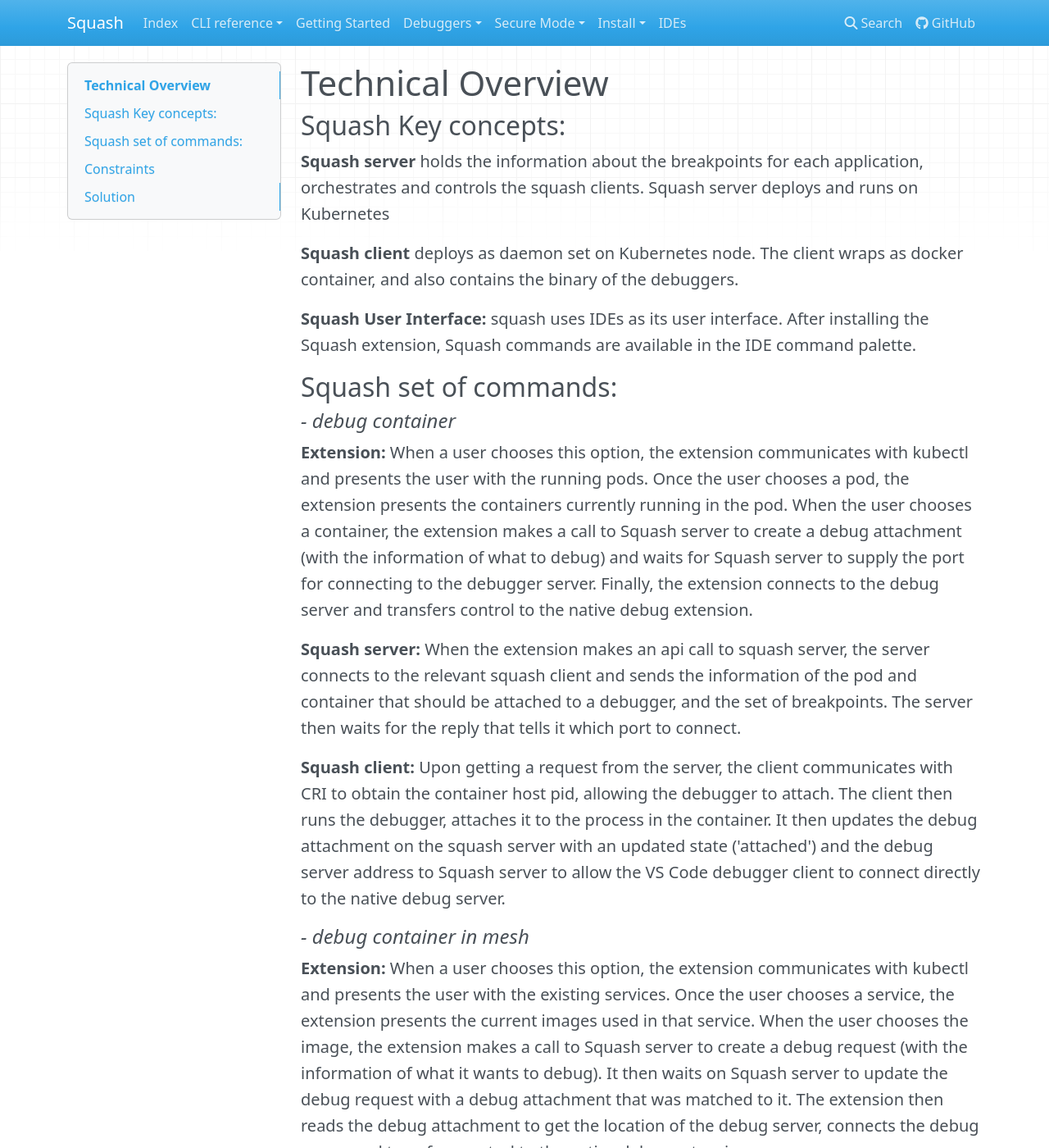
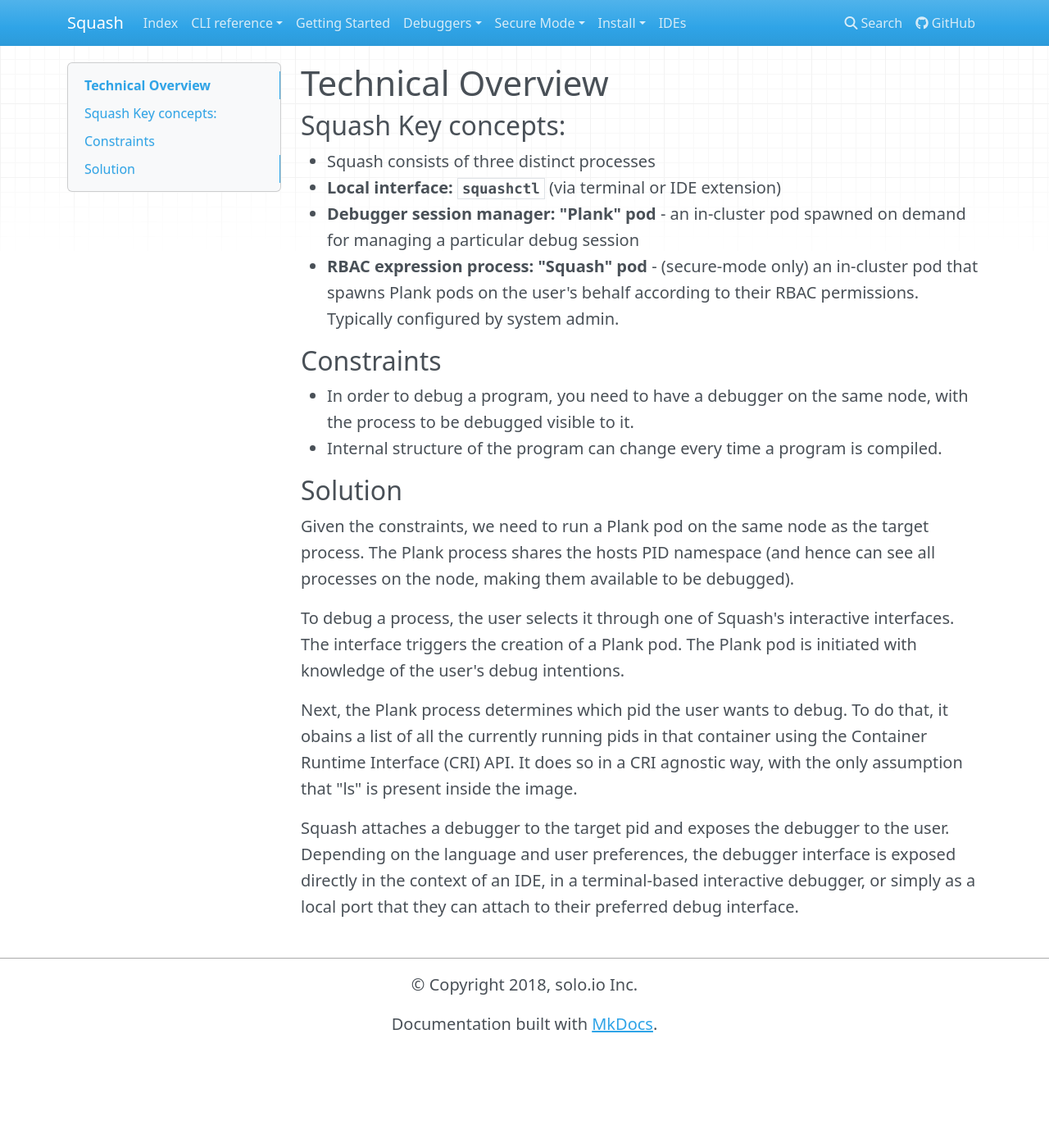
Before and after one commit to solo-io/squash, an MkDocs documentation site: the page built from docs/techincal-overview.md, in a window 1280 px wide and 1400 px high. Shown: the whole window at 82% size. Built offline with MkDocs 1.6.1, drawn with Linux system fonts in a browser that asks for light colours; nearby versions of some CDN libraries; some of the changed text lies outside the part shown.

```diff
--- a/docs/techincal-overview.md
+++ b/docs/techincal-overview.md
@@ -1,39 +1,11 @@
 # Technical Overview
 
 ## Squash Key concepts:
+- Squash consists of three distinct processes
+  - **Local interface: `squashctl`** (via terminal or IDE extension)
+  - **Debugger session manager: "Plank" pod** - an in-cluster pod spawned on demand for managing a particular debug session
+  - **RBAC expression process: "Squash" pod** - (secure-mode only) an in-cluster pod that spawns Plank pods on the user's behalf according to their RBAC permissions. Typically configured by system admin.
 
-**Squash server** holds the information about the breakpoints for each application, orchestrates and controls the squash clients. Squash server deploys and runs on Kubernetes
-
-**Squash client** deploys as daemon set on Kubernetes node. The client wraps as docker container, and also contains the binary of the debuggers.
-
-**Squash User Interface:** squash uses IDEs as its user interface. After installing the Squash extension, Squash commands are available in the IDE command palette.
-
-## Squash set of commands:
-
-#### *-	debug container*
-
-**Extension:** When a user chooses this option, the extension communicates with kubectl and presents the user with the running pods. Once the user chooses a pod, the extension presents the containers currently running in the pod. When the user chooses a container, the extension makes a call to Squash server to create a debug attachment (with the information of what to debug) and waits for Squash server to supply the port for connecting to the debugger server. Finally, the extension connects to the debug server and transfers control to the native debug extension.
-
-**Squash server:** When the extension makes an api call to squash server, the server connects to the relevant squash client and sends the information of the pod and container that should be attached to a debugger, and the set of breakpoints. The server then waits for the reply that tells it which port to connect.
-
-**Squash client:** Upon getting a request from the server, the client communicates with CRI to obtain the container host pid, allowing the debugger to attach. The client then runs the debugger, attaches it to the process in the container. It then updates the debug attachment on the squash server with an updated state ('attached') and the debug server address to Squash server to allow the VS Code debugger client to connect directly to the native debug server.
-
-#### *-	debug container in mesh*
-
-**Extension:** When a user chooses this option, the extension communicates with kubectl and presents the user with the existing services. Once the user chooses a service, the extension presents the current images used in that service.
-When the user chooses the image, the extension makes a call to Squash server to create a debug request (with the information of what it wants to debug). It then waits on Squash server to update the debug request with a debug attachment that was matched to it. The extension then reads the debug attachment to get the location of the debug server, connects the debug server and transfers control to the native debug extension.
-
-**Squash server:** When the extension makes an api call to squash server, the server saves the debug requests, and waits for a creation of a debug attachment that matches the request (for example, they match on the image that should be debugged). Only debug attachment with the attribute `match_request` set to true will be taken to consideration. When a debug attachment that matches the request is created, the server updates the debug request object with a reference to the newly created debug attachment.
-
-**Squash client:** Upon getting a request from the server, the client communicates with CRI to convert container to host pid, allowing the debugger to attach. The client then runs the debugger, attaches it to the process (container),. It then updates the debug attachment on the squash server with an updated state ('attached') and the debug server address to Squash server to allow the VS Code debugger client to connect directly to the native debug server.
-
-**Squash enabled envoy** When receiving a request with 'x-squash-debug' header set, envoy stops the request and contacts the squash server to create a debug attachment (providing information on which pod it is running on, and sets the `match_request` property to 'true'). Once the debug attachment is created (assuming it was matched to a debug request), it will wait for its status changed to 'attached' before allowing the request to continue. On error or on timeout the requests continues regardless.
-
-#### *-	release debug session*
-Release the session with the squash server to the IDE. This command is used when the user who initiated a debug container in mesh command no longer wants to wait for debug attachment. This command does not detach the debugger from the process, but stops waiting for a debug attachment with the squash server. This command can be called from command palette, or simply by clicking the “⏱ Waiting for Debug Attachment indication in the status bar.
-
-#### *-	stop debug service*
-The IDE extension instructs Squash server to stop debugging the service and release the session.
 
 ## Constraints
 - In order to debug a program, you need to have a debugger on the same node, with the process to be debugged visible to it.
@@ -41,19 +13,11 @@
 
 ## Solution
 
-Given there constraints, we need to run a squash client on every node in the cluster. The Squash client shares the hosts PID namespace (and hence can see all processes on the node, making them available to be debugged).
+Given the constraints, we need to run a Plank pod on the same node as the target process. The Plank process shares the hosts PID namespace (and hence can see all processes on the node, making them available to be debugged).
 
-When a specific pod needs to be debugged, the user notifies the squash server about it. the squash server then notifies
-the squash client on the specific node the pod runs on via long poll notifications.
+To debug a process, the user selects it through one of Squash's interactive interfaces. The interface triggers the creation of a Plank pod. The Plank pod is initiated with knowledge of the user's debug intentions.
 
-When the squash client receives a notification, it just contains information on which pod and container should be debugged.
-The next step is to figure out which pid we want to debug. To do that, the squash client obains a list of all the
-currently running pids in that container using the CRI API. It does so in a CRI agnostic way, with the only assumption that "ls" is present inside the image.
+Next, the Plank process determines which pid the user wants to debug. To do that, it obains a list of all the
+currently running pids in that container using the Container Runtime Interface (CRI) API. It does so in a CRI agnostic way, with the only assumption that "ls" is present inside the image.
 
-The list of pids is in the squash container's namespace, which is exactly what we need. Squash takes the process that was created first, and attaches a debugger to it, in debug server mode.
-
-Once the debug server is attached, squash retreives the port it is listening on, and notfies the server on the address of the
-debug server. Squash server then makes this information available to the user. The user can then use his regular debugger
-to do remote debugging. If there network issues, they can be worked around using `kubectl port-forward`
-
-![Squash Architecture](../images/squash-arch.png "Squash Architecture")
+Squash attaches a debugger to the target pid and exposes the debugger to the user. Depending on the language and user preferences, the debugger interface is exposed directly in the context of an IDE, in a terminal-based interactive debugger, or simply as a local port that they can attach to their preferred debug interface.
```
Also changed, not shown: 5 other files.
